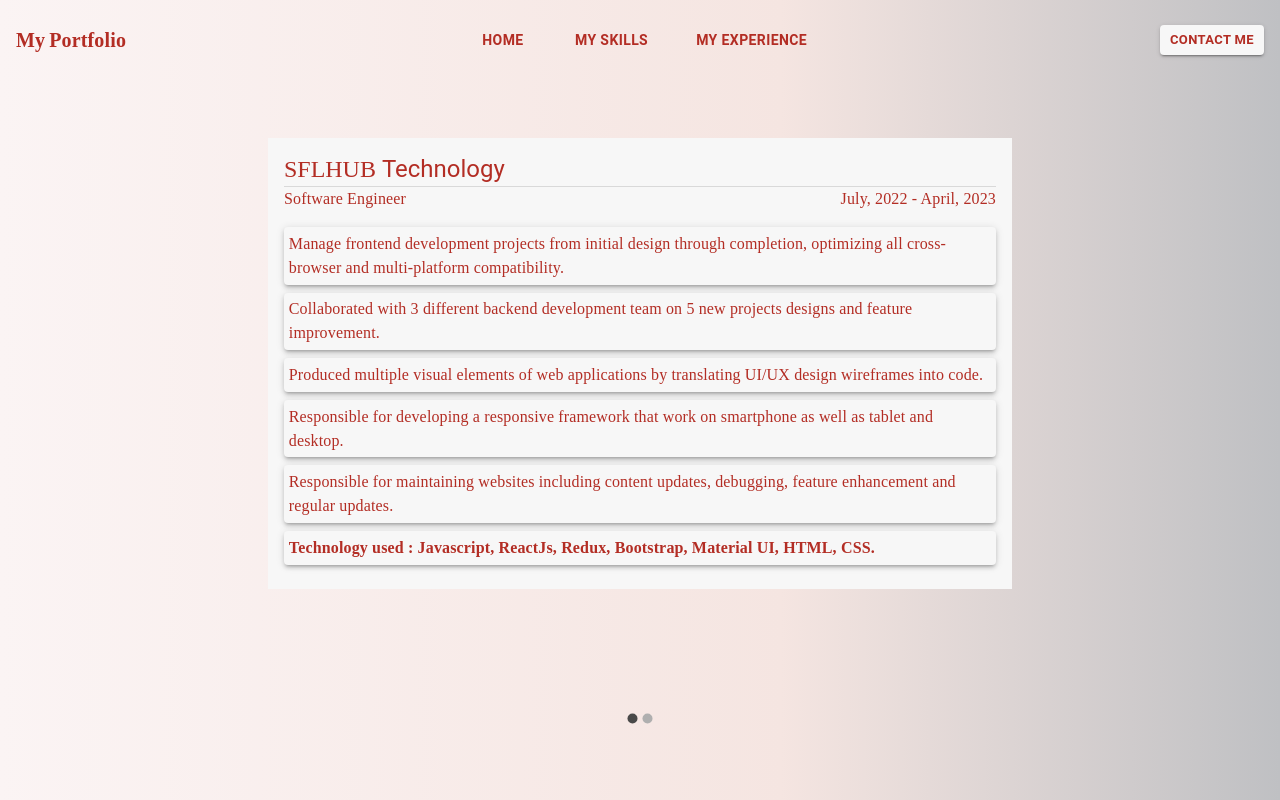
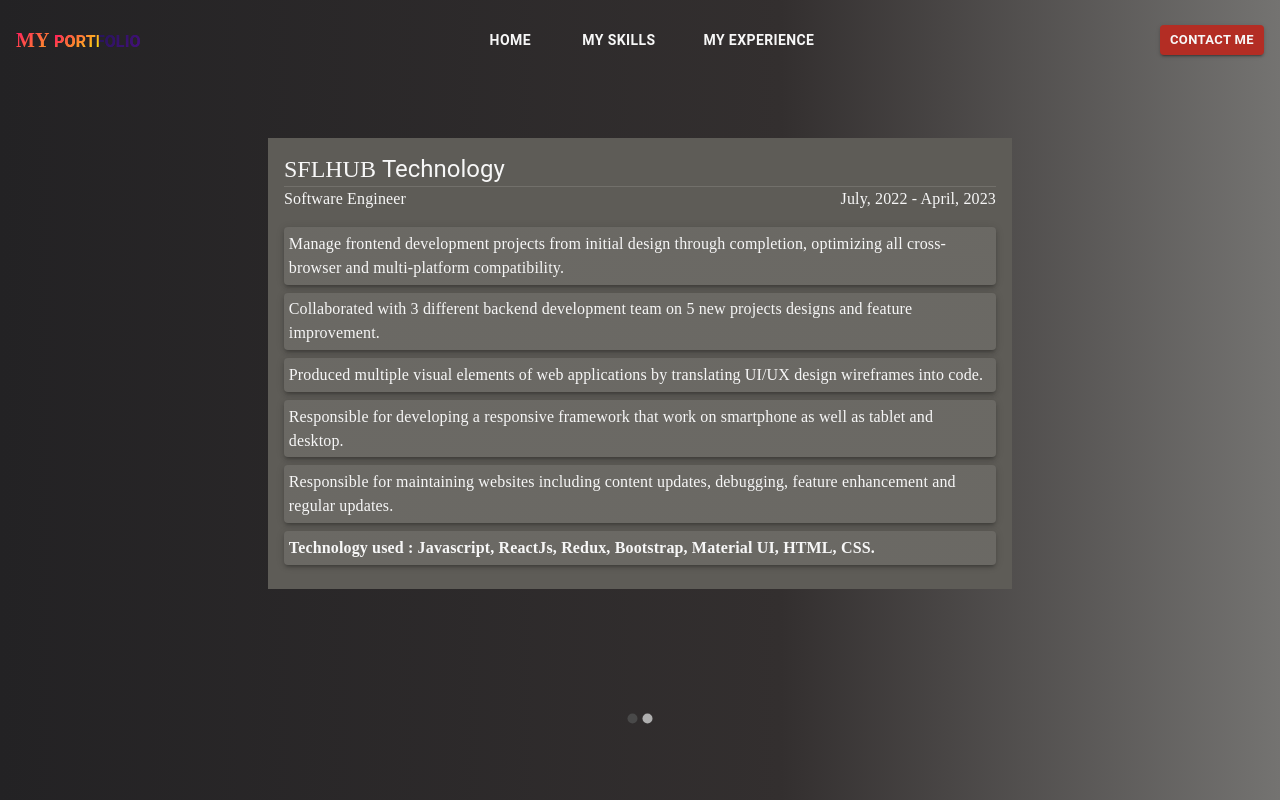
Before and after one commit to prakashmishra1234/MyPortfolio, a React (Create React App) app: page /experience in a window 1280 px wide. Built offline with nearby package versions, Linux system fonts and the light colour scheme; a web font is replaced by a local one.

Commit message:
logo edited

```diff
--- a/src/Components/Common/Navbar.tsx
+++ b/src/Components/Common/Navbar.tsx
@@ -1,9 +1,35 @@
 import React from "react";
-import { Box, Menu, MenuItem, IconButton, Button } from "@mui/material";
+import {
+  Box,
+  Menu,
+  MenuItem,
+  IconButton,
+  Button,
+  Typography,
+} from "@mui/material";
 import ListOutlinedIcon from "@mui/icons-material/ListOutlined";
 import { Link, useNavigate } from "react-router-dom";
 import { AuthContext, Imodal } from "../../Store";
 import { CustomTypo, NavButton } from "../../Theme";
+
+const classCss = {
+  fontWeight: "700",
+  textTransform: "uppercase",
+  backgroundImage:
+    "linear-gradient(-225deg, #231557 0%, #44107a 29%, #ff1361 67%, #fff800 100% )",
+  backgroundClip: "border-box",
+  backgroundSize: "200% auto",
+  color: "#fff",
+  WebkitTextFillColor: "transparent",
+  WebkitBackgroundClip: "text",
+  animation: "textclip 2s linear infinite",
+  display: "inline-block",
+  "@keyframes textclip": {
+    to: {
+      backgroundPosition: "200% center",
+    },
+  },
+};
 
 const Navbar = () => {
   const [openMenu, setOpenMenu] = React.useState<boolean>(false);
@@ -86,24 +112,12 @@
         </Menu>
       </Box>
       <Box>
-        <CustomTypo
-          variant="h6"
-          style={{
-            fontWeight: "700",
-            display: "inline",
-          }}
-        >
-          My
+        <CustomTypo variant="h6" sx={classCss}>
+          My{" "}
+          <Typography component="span" sx={classCss}>
+            Portfolio
+          </Typography>
         </CustomTypo>{" "}
-        <CustomTypo
-          variant="h6"
-          style={{
-            fontWeight: "700",
-            display: "inline",
-          }}
-        >
-          Portfolio
-        </CustomTypo>
       </Box>
 
       <Box
--- a/src/Components/Experience.tsx
+++ b/src/Components/Experience.tsx
@@ -71,7 +71,7 @@
         {items.map((item, i) => (
           <Box
             sx={{
-              height: { md: "70vh", xs: "85vh" },
+              height: { md: "70vh", xs: "80vh" },
               overflowY: "auto",
             }}
           >
@@ -80,7 +80,6 @@
               sx={{
                 height: "auto",
                 padding: "1rem",
-                // borderRadius: "2rem",
               }}
             >
               <CustomTypo variant="h5">
--- a/src/Components/Home.tsx
+++ b/src/Components/Home.tsx
@@ -7,11 +7,11 @@
 import LightModeOutlinedIcon from "@mui/icons-material/LightModeOutlined";
 
 const Home = () => {
-  const [theme, setTheme] = React.useState<string>("light");
+  const [theme, setTheme] = React.useState<string>("dark");
 
   React.useEffect(() => {
     const data = JSON.parse(localStorage.getItem("myportfolio")!);
-    setTheme(data?.theme ?? "light");
+    setTheme(data?.theme ?? "dark");
   }, []);
 
   const changeTheme = (value: string): void => {
--- a/src/Theme.tsx
+++ b/src/Theme.tsx
@@ -3,7 +3,7 @@
 import { styled } from "@mui/material/styles";
 
 const localStorageData = JSON.parse(localStorage.getItem("myportfolio")!);
-const themeValue = localStorageData?.theme ?? "light";
+const themeValue = localStorageData?.theme ?? "dark";
 
 const primary = {
   main: "#a1a09f",
@@ -94,7 +94,7 @@
   width: "100%",
   background:
     theme.palette.mode === "light"
-      ? " linear-gradient(90deg, rgba(251,244,244,1) 0%, rgba(245,229,225,1) 61%, rgba(191,192,195,1) 100%)"
+      ? "linear-gradient(90deg, rgba(247,242,241,1) 1%, rgba(246,244,243,1) 54%, rgba(232,232,224,1) 100%)"
       : "linear-gradient(90deg, rgba(35,34,36,1) 0%, rgba(51,47,47,1) 61%, rgba(116,115,113,1) 100%)",
 }));
 
```
Also changed, not shown: public/logo.gif (added).
